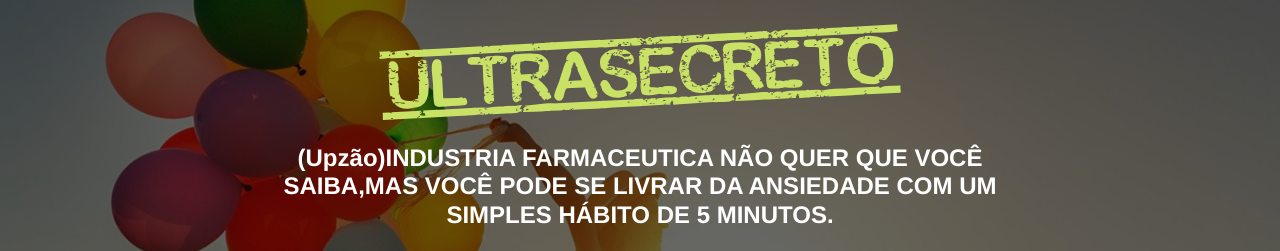
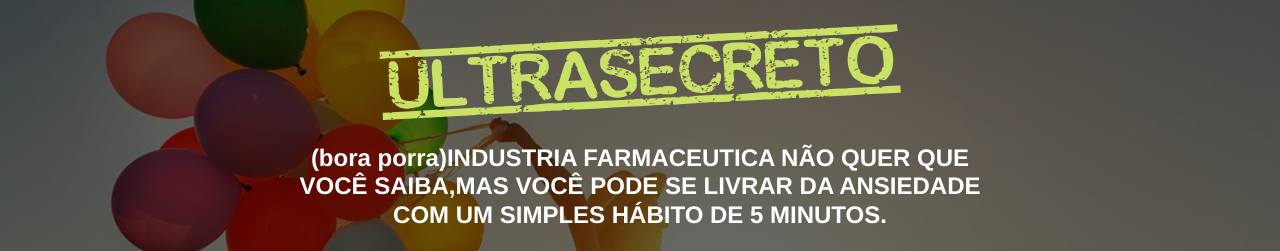
Before and after one commit to EvolveAds/MetodoAnsiedadecomentarios, a plain HTML site: page index.html in a window 1280 px wide. Shown: the top 251 px of the page. Drawn offline with nearby package versions, Linux system fonts and the light colour scheme; grey boxes are pictures that could not be loaded.

Commit message:
Update index.html

```diff
--- a/index.html
+++ b/index.html
@@ -56,7 +56,7 @@ src="https://www.facebook.com/tr?id=5267695246686302&ev=PageView&noscript=1"
             <img class="img-fluid" src="./assets/img/ultrasecreto.svg">
 
             <!-- Headline -->
-            <h4 class="my-4"><b>(Upzão)INDUSTRIA FARMACEUTICA NÃO QUER QUE VOCÊ SAIBA,MAS VOCÊ PODE SE LIVRAR DA ANSIEDADE COM UM SIMPLES HÁBITO DE 5 MINUTOS.</b></h4>
+            <h4 class="my-4"><b>(bora porra)INDUSTRIA FARMACEUTICA NÃO QUER QUE VOCÊ SAIBA,MAS VOCÊ PODE SE LIVRAR DA ANSIEDADE COM UM SIMPLES HÁBITO DE 5 MINUTOS.</b></h4>
 
             <!-- VSL -->
             <div style="position:relative;padding-top:56.25%;"><iframe id="panda-3dcfd39f-16c6-4579-b859-17760754bdb2" src="https://player-vz-f48dd8f4-64c.tv.pandavideo.com.br/embed/?v=3dcfd39f-16c6-4579-b859-17760754bdb2" style="border:none;position:absolute;top:0;left:0;" allow="accelerometer;gyroscope;autoplay;encrypted-media;picture-in-picture" allowfullscreen=true width="100%" height="100%"></iframe></div>
```
